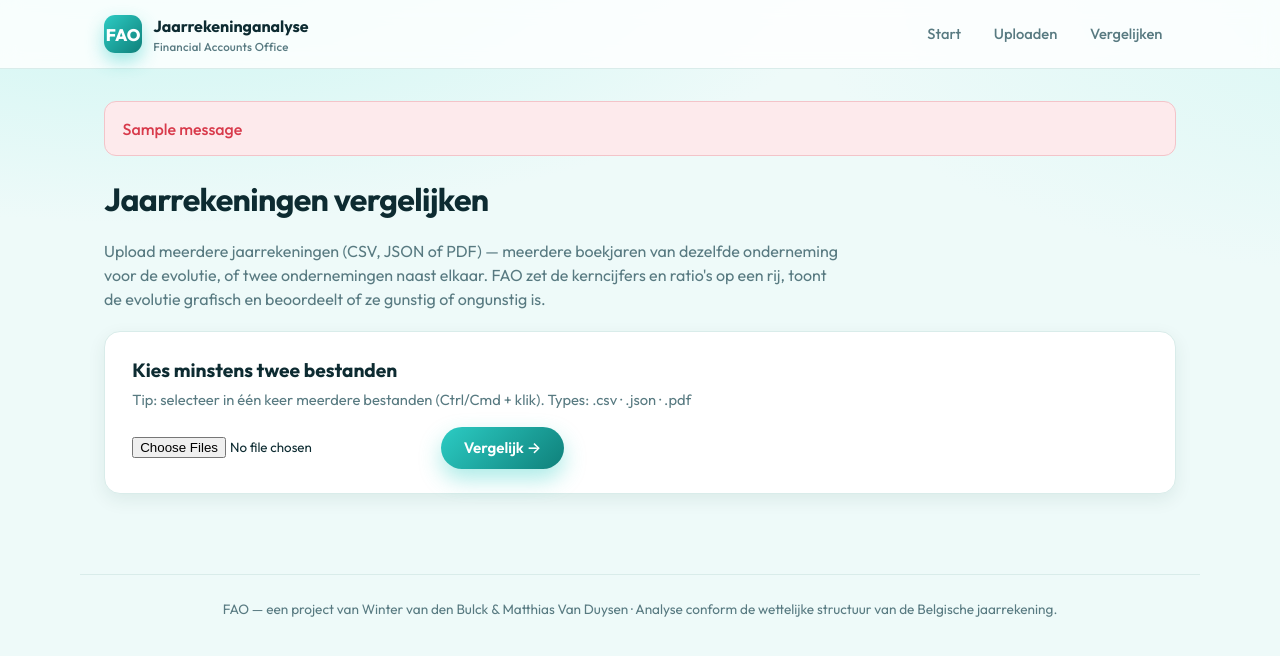
After one commit to matthias-vd/jaarrekening-analyse, a Flask app: page /vergelijk in a window 1280 px wide. The commit adds this page. Shown: the top 656 px of the page. Run offline with Flask 3, Linux system fonts and the light colour scheme; one stand-in notice (Sample message) is shown.

Commit message:
Add Bestuurders and Risico tabs, and multi-file comparison (years/companies) with charts and favorable/unfavorable evolution
Co-authored-by: Matthias Van Duysen <matthias@vanduysen.be>

```diff
--- a/web/app.py
+++ b/web/app.py
@@ -100,6 +100,36 @@ def fetch():
     return render_template("resultaat.html", analyse=resultaat, bron=f"KBO {nummer}")
 
 
+@app.route("/vergelijk", methods=["GET", "POST"])
+def vergelijk():
+    if request.method == "GET":
+        return render_template("vergelijk.html")
+    bestanden = [f for f in request.files.getlist("bestanden") if f and f.filename]
+    if len(bestanden) < 2:
+        flash("Kies minstens twee jaarrekeningen om te vergelijken.")
+        return redirect(url_for("vergelijk"))
+    datasets, fouten = [], []
+    for f in bestanden:
+        if not f.filename.lower().endswith(ONDERSTEUNDE_TYPES):
+            fouten.append(f"{f.filename}: niet-ondersteund bestandstype")
+            continue
+        try:
+            datasets.append(laad_bron(f.filename, f.stream))
+        except BronFout as fout:
+            fouten.append(f"{f.filename}: {fout}")
+        except Exception:  # noqa: BLE001
+            fouten.append(f"{f.filename}: kon niet gelezen worden")
+    if len(datasets) < 2:
+        melding = "Kon niet minstens twee geldige jaarrekeningen inlezen."
+        if fouten:
+            melding += " " + " · ".join(fouten)
+        flash(melding)
+        return redirect(url_for("vergelijk"))
+    from core.vergelijk import bouw_vergelijking
+    vergelijking = bouw_vergelijking(datasets)
+    return render_template("vergelijk.html", vergelijking=vergelijking, fouten=fouten)
+
+
 @app.errorhandler(404)
 def niet_gevonden(_e):
     return render_template("error.html", error="Deze pagina bestaat niet.", redir=""), 404
--- a/web/templates/base.html
+++ b/web/templates/base.html
@@ -188,6 +188,7 @@
       <nav>
         <a href="{{ url_for('index') }}">Start</a>
         <a href="{{ url_for('index') }}#uploaden">Uploaden</a>
+        <a href="{{ url_for('vergelijk') }}">Vergelijken</a>
       </nav>
     </div>
   </header>
--- /dev/null
+++ b/web/templates/vergelijk.html
@@ -0,0 +1,139 @@
+{% extends "base.html" %}
+{% block title %}FAO — Jaarrekeningen vergelijken{% endblock %}
+
+{% block styles %}
+    .flash { margin-bottom: 1.2rem; padding: 0.9rem 1.1rem; border-radius: 12px;
+      background: var(--err-bg); color: var(--err); font-weight: 500; border: 1px solid #f3c4c9; }
+    .intro h1 { font-size: 2rem; margin: 0 0 .5rem; letter-spacing: -0.02em; }
+    .intro p { color: var(--muted); max-width: 70ch; }
+    .upload-card { padding: 1.5rem 1.7rem; margin: 1.2rem 0 2rem; }
+    .upload-card h2 { margin: 0 0 .3rem; font-size: 1.2rem; }
+    .upload-card .sub { color: var(--muted); font-size: .92rem; margin: 0 0 1rem; }
+    .multi-row { display: flex; gap: .7rem; flex-wrap: wrap; align-items: center; }
+    input[type="file"].multi { font-family: var(--font); }
+
+    .samenvatting { display: flex; gap: .6rem; flex-wrap: wrap; margin-bottom: 1.2rem; }
+    .grid-charts { display: grid; grid-template-columns: 1fr 1fr; gap: 1.3rem; margin-bottom: 1.3rem; }
+    @media (max-width: 900px){ .grid-charts { grid-template-columns: 1fr; } }
+    .chart-card { padding: 1.2rem 1.4rem; }
+    .chart-card h3 { margin: 0 0 .8rem; font-size: 1.05rem; }
+
+    table.vgl { width: 100%; border-collapse: collapse; font-variant-numeric: tabular-nums; }
+    table.vgl th, table.vgl td { padding: .55rem .7rem; border-bottom: 1px solid #eef5f4; text-align: right; white-space: nowrap; }
+    table.vgl th:first-child, table.vgl td:first-child { text-align: left; white-space: normal; }
+    table.vgl thead th { font-size: .82rem; text-transform: uppercase; letter-spacing: .03em; color: var(--muted); border-bottom: 2px solid var(--line); }
+    table.vgl tbody td.metriek { font-weight: 600; }
+{% endblock %}
+
+{% block content %}
+  {% with messages = get_flashed_messages() %}
+    {% if messages %}{% for m in messages %}<div class="flash">{{ m }}</div>{% endfor %}{% endif %}
+  {% endwith %}
+
+  <div class="intro">
+    <h1>Jaarrekeningen vergelijken</h1>
+    <p>Upload meerdere jaarrekeningen (CSV, JSON of PDF) — meerdere boekjaren van dezelfde
+       onderneming voor de evolutie, of twee ondernemingen naast elkaar. FAO zet de kerncijfers
+       en ratio's op een rij, toont de evolutie grafisch en beoordeelt of ze gunstig of ongunstig is.</p>
+  </div>
+
+  <form class="card upload-card" method="post" action="{{ url_for('vergelijk') }}" enctype="multipart/form-data">
+    <h2>Kies minstens twee bestanden</h2>
+    <p class="sub">Tip: selecteer in één keer meerdere bestanden (Ctrl/Cmd + klik). Types: .csv · .json · .pdf</p>
+    <div class="multi-row">
+      <input class="multi" type="file" name="bestanden" accept=".csv,.json,.pdf,.xbrl,.xml" multiple required>
+      <button type="submit" class="btn">Vergelijk &rarr;</button>
+    </div>
+  </form>
+
+  {% if vergelijking %}
+    {% if fouten %}
+      <div class="flash">Enkele bestanden werden overgeslagen: {{ fouten|join(' · ') }}</div>
+    {% endif %}
+
+    <div class="samenvatting">
+      <span class="badge neutral">{{ vergelijking.aantal }} jaarrekeningen</span>
+      <span class="badge ok">{{ vergelijking.aantal_gunstig }} gunstige evoluties</span>
+      <span class="badge err">{{ vergelijking.aantal_ongunstig }} ongunstige evoluties</span>
+      <span class="badge neutral">{{ 'Meerdere ondernemingen' if vergelijking.meerdere_bedrijven else 'Één onderneming over de tijd' }}</span>
+    </div>
+
+    <div class="grid-charts">
+      <div class="card chart-card">
+        <h3>Kerncijfers (in {{ '€' }})</h3>
+        <canvas id="chartEur" height="220"></canvas>
+      </div>
+      <div class="card chart-card">
+        <h3>Ratio's</h3>
+        <canvas id="chartRatio" height="220"></canvas>
+      </div>
+    </div>
+
+    <div class="card chart-card">
+      <h3>Detailvergelijking &amp; evolutie</h3>
+      <div style="overflow-x:auto">
+        <table class="vgl">
+          <thead>
+            <tr>
+              <th>Metriek</th>
+              {% for kol in vergelijking.kolommen %}<th>{{ kol.label }}</th>{% endfor %}
+              <th>Evolutie</th>
+            </tr>
+          </thead>
+          <tbody>
+            {% for m in vergelijking.metrieken %}
+              <tr>
+                <td class="metriek">{{ m.naam }}</td>
+                {% for w in m.waarden %}
+                  <td>{% if w is not none %}{{ w | ratiowaarde(m.eenheid, '€') }}{% else %}—{% endif %}</td>
+                {% endfor %}
+                <td>
+                  {% if m.evolutie %}
+                    <span class="badge {{ m.evolutie.kleur }}">
+                      {% if m.evolutie.richting == 'stijging' %}&#9650;{% elif m.evolutie.richting == 'daling' %}&#9660;{% else %}&#8212;{% endif %}
+                      {% if m.evolutie.pct is not none %}{{ m.evolutie.pct }}%{% endif %}
+                      {% if m.evolutie.gunstig is true %} · gunstig{% elif m.evolutie.gunstig is false %} · ongunstig{% endif %}
+                    </span>
+                  {% else %}<span class="dash">—</span>{% endif %}
+                </td>
+              </tr>
+            {% endfor %}
+          </tbody>
+        </table>
+      </div>
+    </div>
+  {% endif %}
+{% endblock %}
+
+{% block scripts %}
+{% if vergelijking %}
+<script src="https://cdn.jsdelivr.net/npm/chart.js@4"></script>
+<script>
+  const PALET = ['#2CCCC4', '#0f807a', '#f0a92b', '#d83a4b', '#6b7cff', '#12a06a', '#9b59b6'];
+  function maakChart(id, bron, eenheidLabel) {
+    const el = document.getElementById(id);
+    if (!el || !bron.reeksen.length) { if (el) el.parentElement.style.display = 'none'; return; }
+    new Chart(el, {
+      type: 'line',
+      data: {
+        labels: bron.labels,
+        datasets: bron.reeksen.map((r, i) => ({
+          label: r.naam,
+          data: r.waarden,
+          borderColor: PALET[i % PALET.length],
+          backgroundColor: PALET[i % PALET.length] + '33',
+          borderWidth: 2, tension: 0.25, spanGaps: true, pointRadius: 3,
+        })),
+      },
+      options: {
+        responsive: true,
+        plugins: { legend: { labels: { font: { family: 'Outfit' } } } },
+        scales: { x: { ticks: { font: { family: 'Outfit' } } }, y: { ticks: { font: { family: 'Outfit' } } } },
+      },
+    });
+  }
+  maakChart('chartEur', {{ vergelijking.grafiek_eur | tojson }});
+  maakChart('chartRatio', {{ vergelijking.grafiek_ratio | tojson }});
+</script>
+{% endif %}
+{% endblock %}
```
Also changed, not shown: core/vergelijk.py (added, +127 -0 lines), web/templates/resultaat.html (+89 -0 lines).
